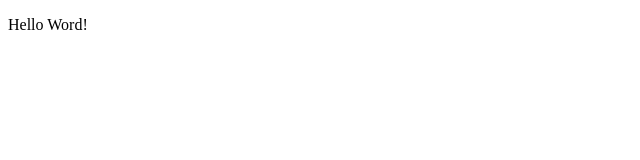
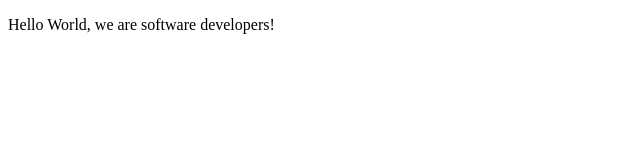
Before and after one commit to sapperberet/microverse-ahmed, a plain HTML site: page fcc-test-suite-template/index.html in a window 1280 px wide. Shown: the whole page, without its empty margins (0-640 px from the left). Drawn offline with Linux system fonts and the light colour scheme.

Commit message:
Update index.html

```diff
--- a/fcc-test-suite-template/index.html
+++ b/fcc-test-suite-template/index.html
@@ -8,7 +8,7 @@
 
   <body>
     <script src="https://cdn.freecodecamp.org/testable-projects-fcc/v1/bundle.js"></script>
-    <p>Hello Word!</p>
+    <p>Hello World, we are software developers!<p>
     <!--
 
     Hello Camper!
```
